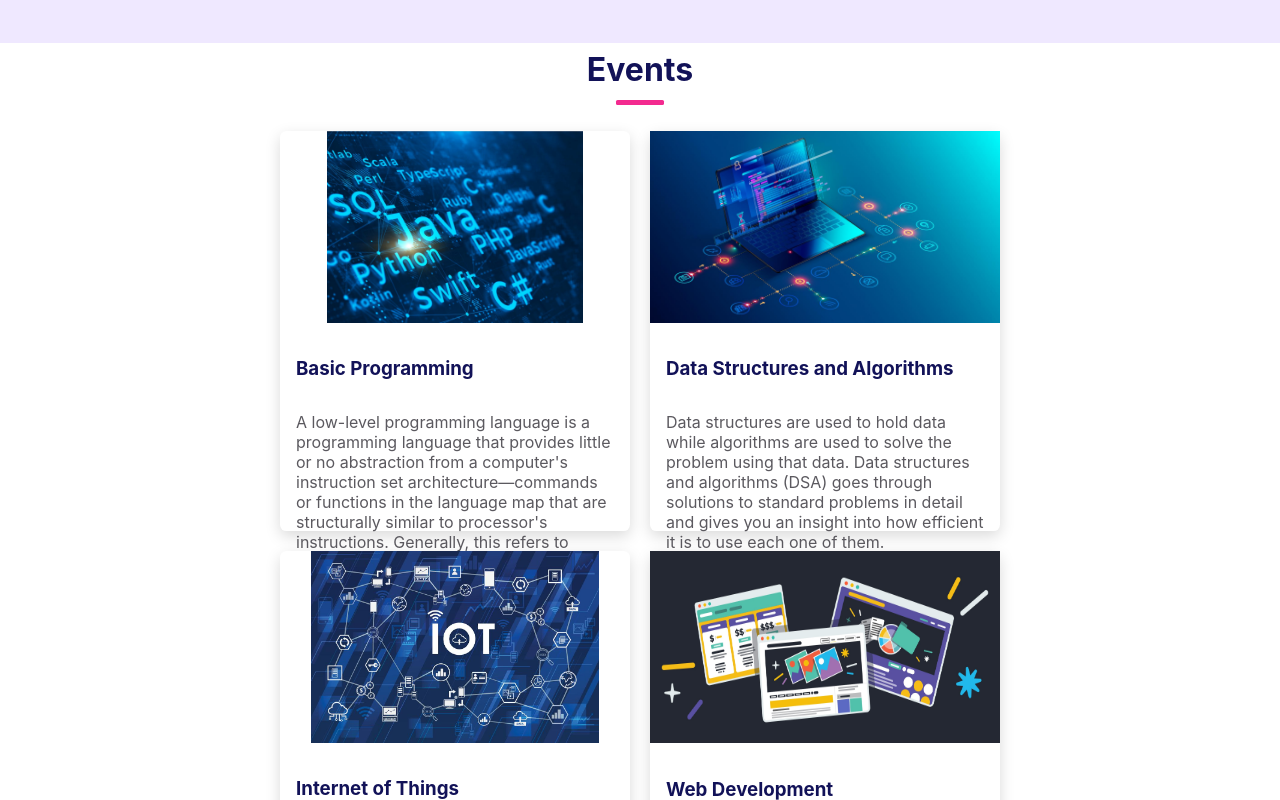
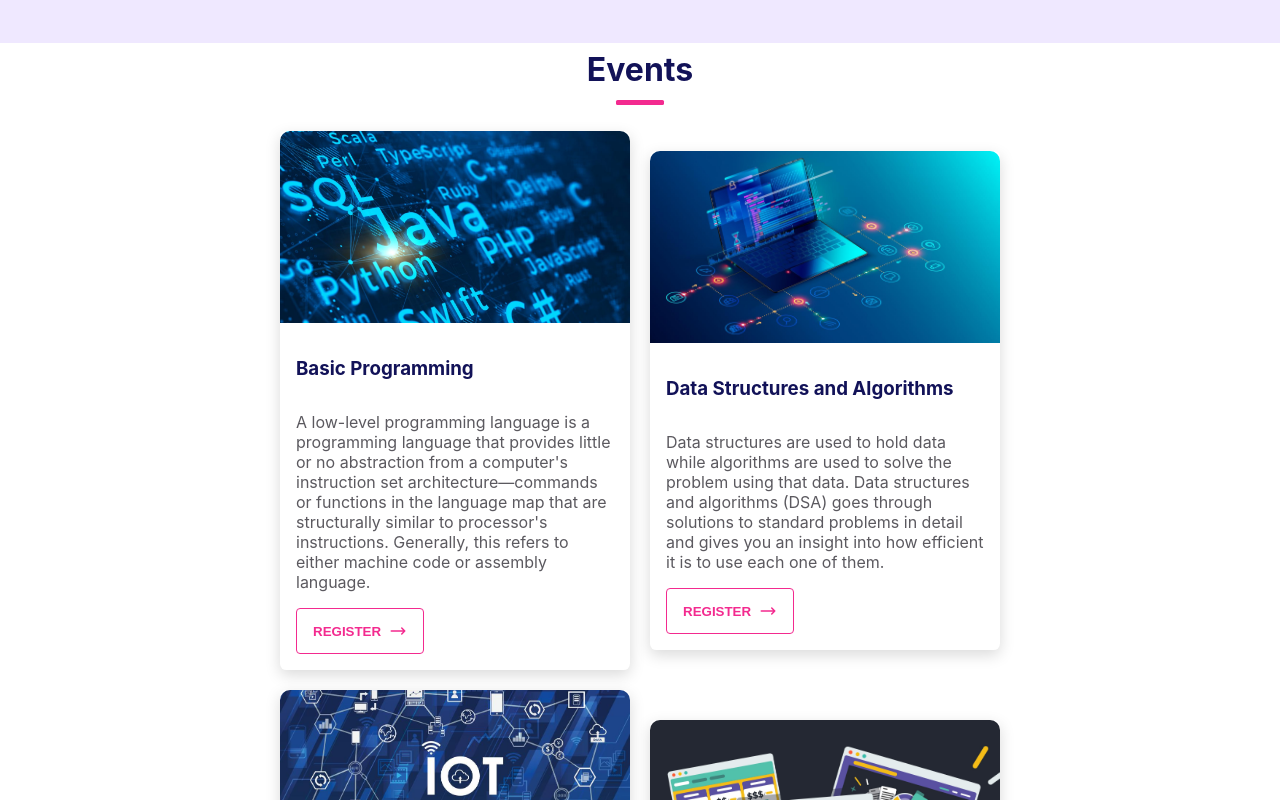
Before and after one commit to arya312/techweek, a React (Create React App) app: page / in a window 1280 px wide. Shown: the part 1420-2220 px from the top of the page. Built offline with nearby package versions, Linux system fonts and the light colour scheme.

Commit message:
add card changes

```diff
--- a/src/components/Blog.jsx
+++ b/src/components/Blog.jsx
@@ -21,11 +21,18 @@
         <div className="subTitle">
           <p>{subTitle}</p>
         </div>
-        <Button
-          content="Read more"
-          color="inverse"
-          icon={<HiOutlineArrowNarrowRight />}
-        />
+        <a
+          href="https://bit.ly/ieee-techweek22"
+          style={{ textDecoration: "none" }}
+          target="_blank"
+          rel="noreferrer"
+        >
+          <Button
+            content="Register"
+            color="inverse"
+            icon={<HiOutlineArrowNarrowRight />}
+          />
+        </a>
       </div>
     </motion.div>
   );
--- a/src/styles/sections/Blogs.scss
+++ b/src/styles/sections/Blogs.scss
@@ -29,12 +29,22 @@
       justify-content: center;
       .blog-container {
         width: 350px;
-        height: 400px;
+        height: fit-content;
         display: flex;
         flex-direction: column;
         align-items: center;
         justify-content: space-evenly;
         margin: 10px;
+
+        .image{
+          width: 100%;
+
+          img{
+            border-radius: 10px 10px 0 0;
+            width: 100%;
+            object-fit: cover;
+          }
+        }
       }
     }
     .button-container {
```
